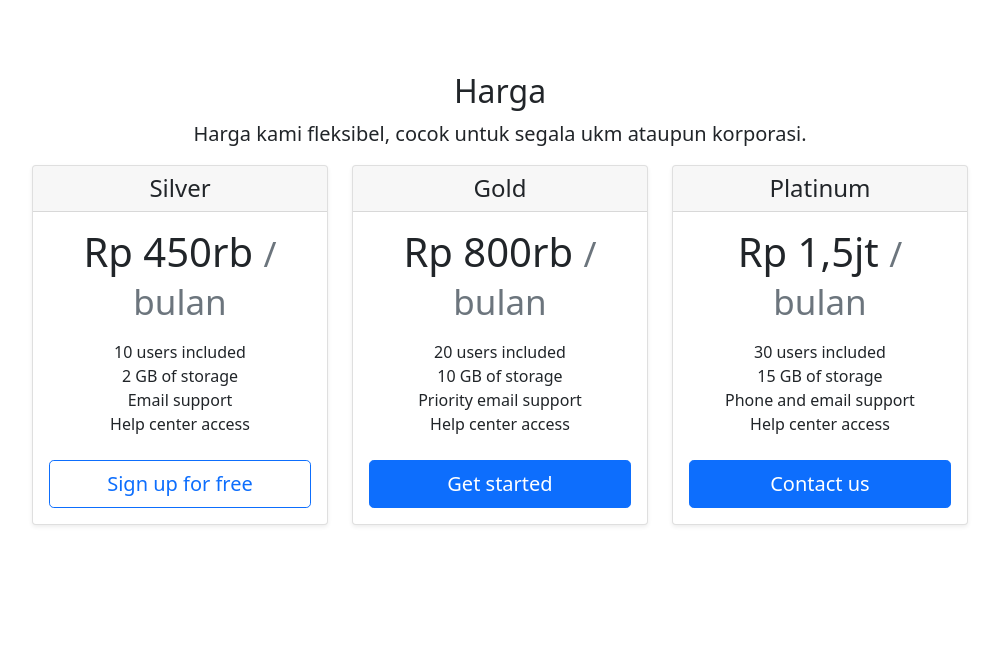
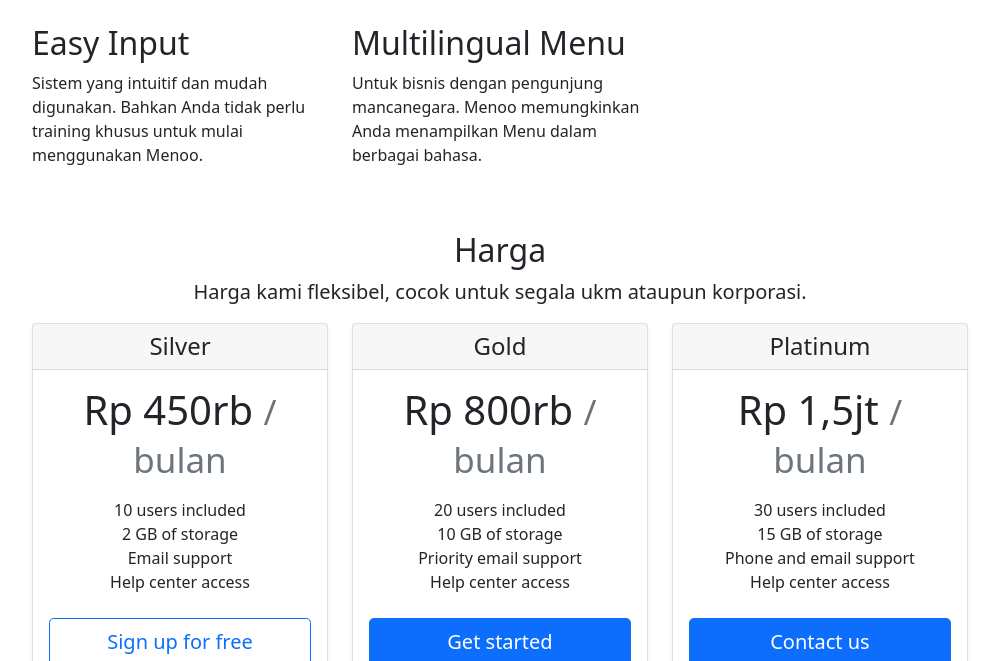
Before and after one commit to kemtol/menuresto, a Jekyll site: the page built from index.html, in a window 1280 px wide and 900 px high, scrolled down 979 px, cut to the strip 239-900 px from the top of the window. Shown: the whole strip, without its empty margins (140-1139 px from the left). Built offline with Jekyll 4.4.1, drawn with Linux system fonts in a browser that asks for light colours; nearby versions of some CDN libraries.

Commit message:
add header

```diff
--- a/_layouts/default.html
+++ b/_layouts/default.html
@@ -125,6 +125,21 @@
     </div>
   </section>
 
+  <section>
+    <div class="container">
+      <div class="row">
+        <div class="col-6 col-md-4">
+          <h2>Easy Input</h2>
+          <p>Sistem yang intuitif dan mudah digunakan.  Bahkan Anda tidak perlu training khusus untuk mulai menggunakan Menoo.</p>
+        </div>
+        <div class="col-6 col-md-4">
+          <h2>Multilingual Menu</h2>
+          <p>Untuk bisnis dengan pengunjung mancanegara. Menoo memungkinkan Anda menampilkan Menu dalam berbagai bahasa.</p>
+        </div>
+      </div>
+    </div>
+  </section>
+
   <section class="py-5 container">
     <div class="row mx-auto text-center">
       <div class="col">
```
